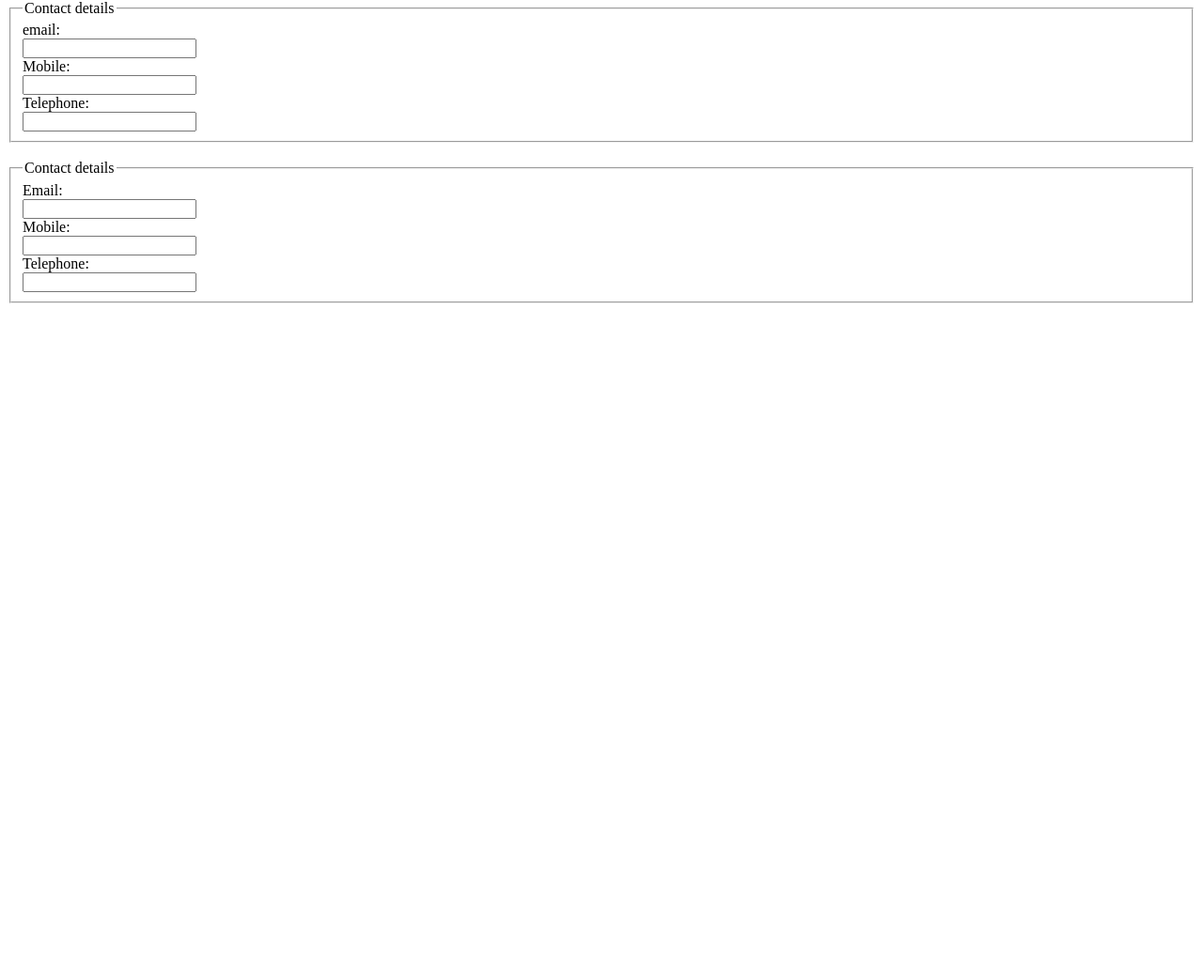
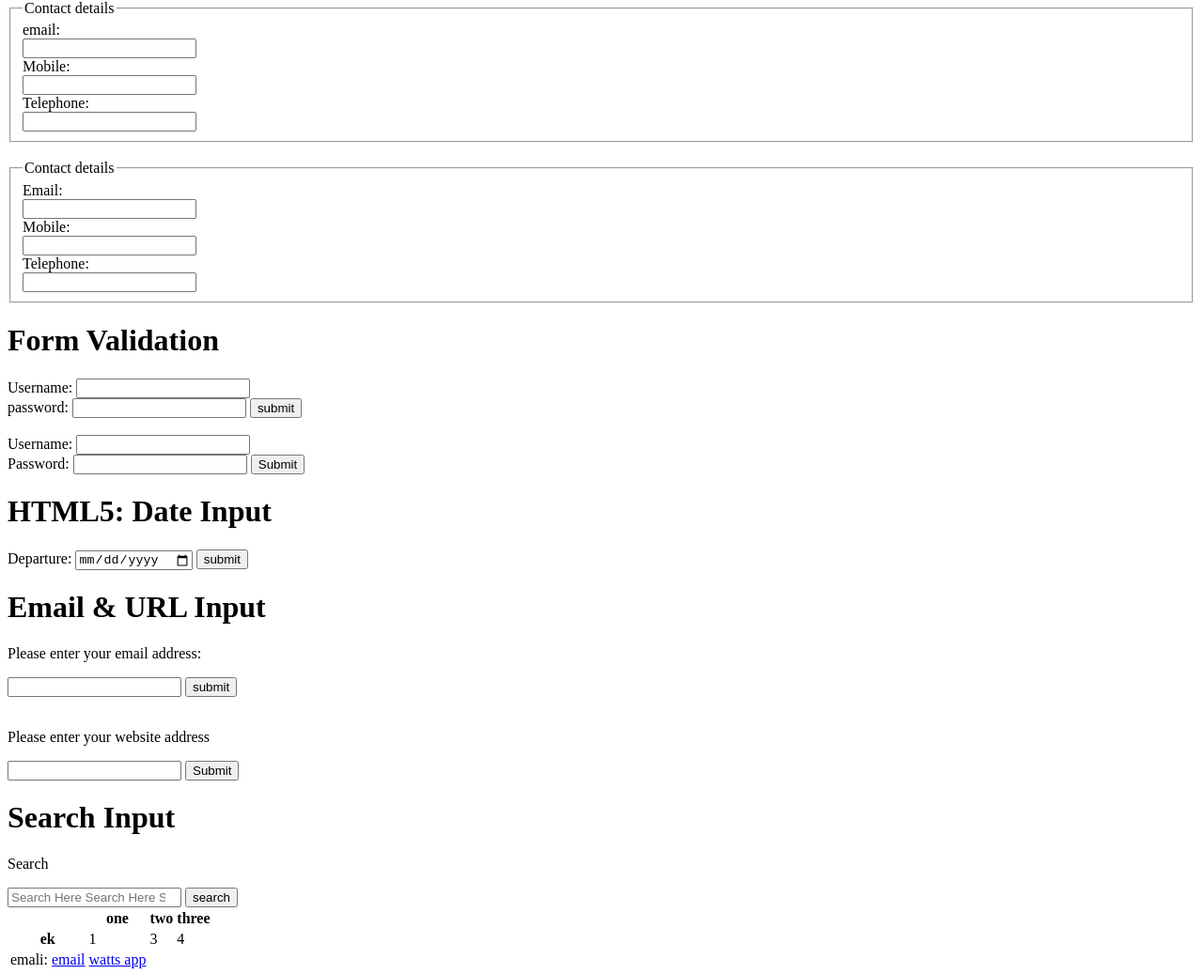
Before and after one commit to muhammad-rashid-code/chessdesign, a plain HTML site: page pages/forms.html in a window 1280 px wide. Shown: the part 4379-5416 px from the top of the page at 94% size. Before the commit the page ends 4710 px from the top, so only its background shows below. Drawn offline with Linux system fonts and the light colour scheme.

Commit message:
wattsapp

```diff
--- a/pages/forms.html
+++ b/pages/forms.html
@@ -301,12 +301,95 @@
     <fieldset>
         <legend>Contact details</legend>
         <label>Email:<br />
-        <input type="text" name="email" /></label><br />
+            <input type="text" name="email" /></label><br />
         <label>Mobile:<br />
-        <input type="text" name="mobile" /></label><br />
+            <input type="text" name="mobile" /></label><br />
         <label>Telephone:<br />
-        <input type="text" name="telephone" /></label>
-        </fieldset>
+            <input type="text" name="telephone" /></label>
+    </fieldset>
+
+    <h1>Form Validation</h1>
+    <form action="" method="post">
+        <label for="username">Username:</label>
+        <input type="text" id="username" name="username" value="" required="required">
+        <br>
+        <label for="password">password:</label>
+        <input type="password" name="password" required="required">
+        <input type="submit" name="" id="" value="submit">
+    </form>
+
+    <br>
+
+    <form action="http://www.example.com/login/" method="post">
+        <label for="username">Username:</label>
+        <input type="text" name="username" required="required" /></title><br />
+        <label for="password">Password:</label>
+        <input type="password" name="password" required="required" />
+        <input type="submit" value="Submit" />
+    </form>
+
+    <h1>HTML5: Date Input</h1>
+    <form action="" method="post">
+        <label for="Username">Departure:</label>
+        <input type="date" name="Departure">
+        <input type="submit" value="submit">
+    </form>
+    <h1>Email & URL Input</h1>
+    <form action="" method="post">
+        <p>Please enter your email address:</p>
+        <input type="email" name="email">
+        <input type="submit" value="submit">
+    </form>
+
+    <br>
+
+    <form action="" method="get">
+        <p>Please enter your website address</p>
+        <input type="url" name="website">
+        <input type="submit">
+    </form>
+
+    <h1>Search Input</h1>
+    <p>Search</p>
+    <form action="" method="post">
+        <input type="search" name="search" placeholder="Search Here Search Here Search Here">
+        <input type="submit" value="search">
+    </form>
+
+    <table>
+        <thead>
+        <tbody>
+            <tr>
+                <th></th>
+                <th>one</th>
+                <th>two</th>
+                <th>three</th>
+            </tr>
+            <tr>
+                <th>ek</th>
+                <td>1</td>
+                <td>3</td>
+                <td>4</td>
+            </tr>
+            <tr>
+                <td>emali: <a href="mailto:m.rashid212823@gmail.com">email </a></td>
+                <td><a href="//wa.me/03032128238">watts
+                    app</a></td>
+                <td></td>
+            </tr>
+            <tr>
+                <th><a href="//wa.me/+923332831521">watts
+                    app</a></th>
+                <td>1</td>
+                <td>3</td>
+                <td>4</td>
+            </tr>
+        </tbody>
+        </thead>
+    </table>
+    <a aria-label="Chat on WhatsApp" href="https://wa.me/
+    03332831521"> <img alt="Chat on WhatsApp" src="WhatsAppButtonGreenLarge.png" />
+    </a >
 </body>
 
 </html>
```
Also changed, not shown: pages/chess.html (+3 -0 lines), images/watts app 32x32.png (added), images/watts app.png (added).
